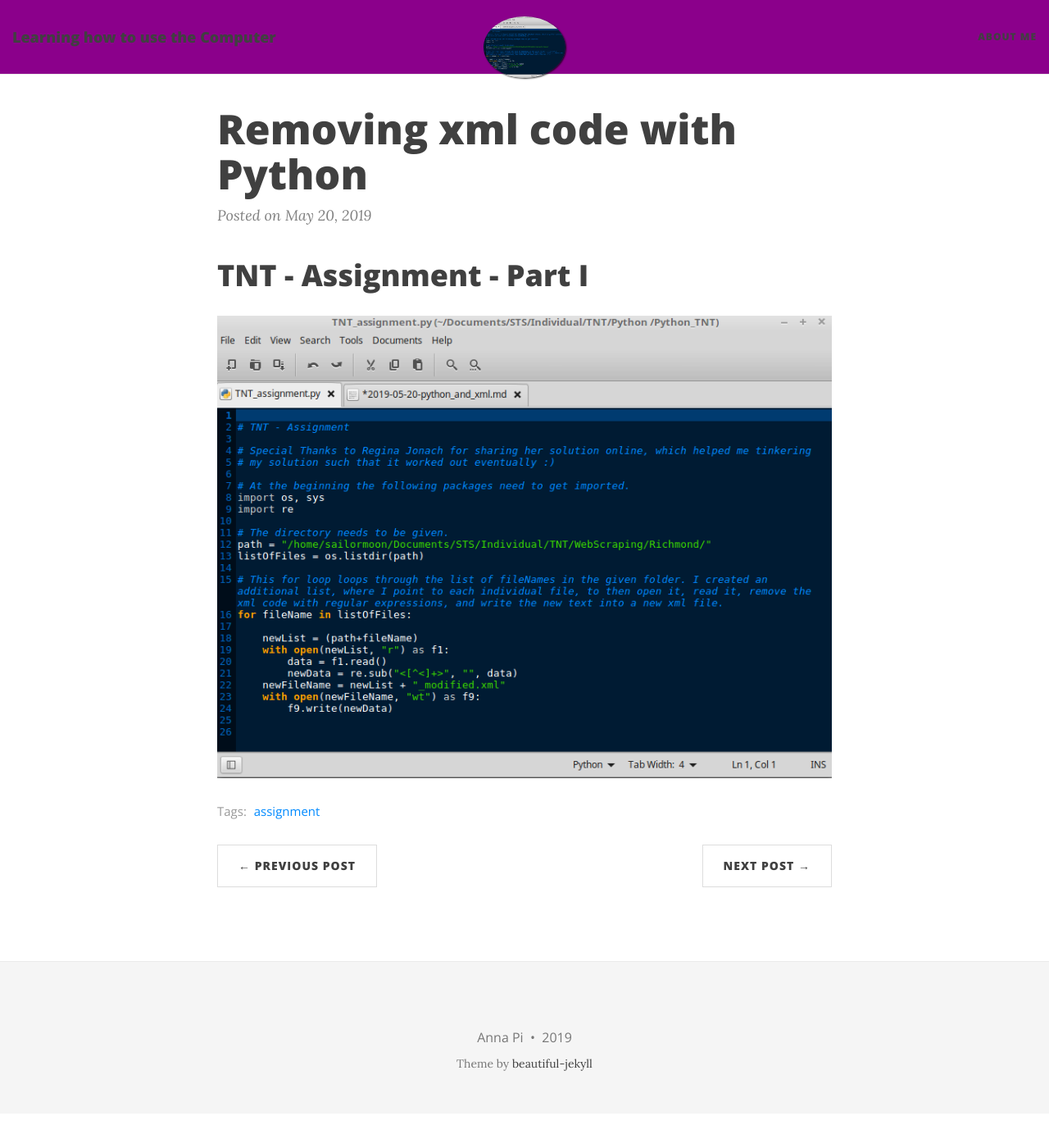
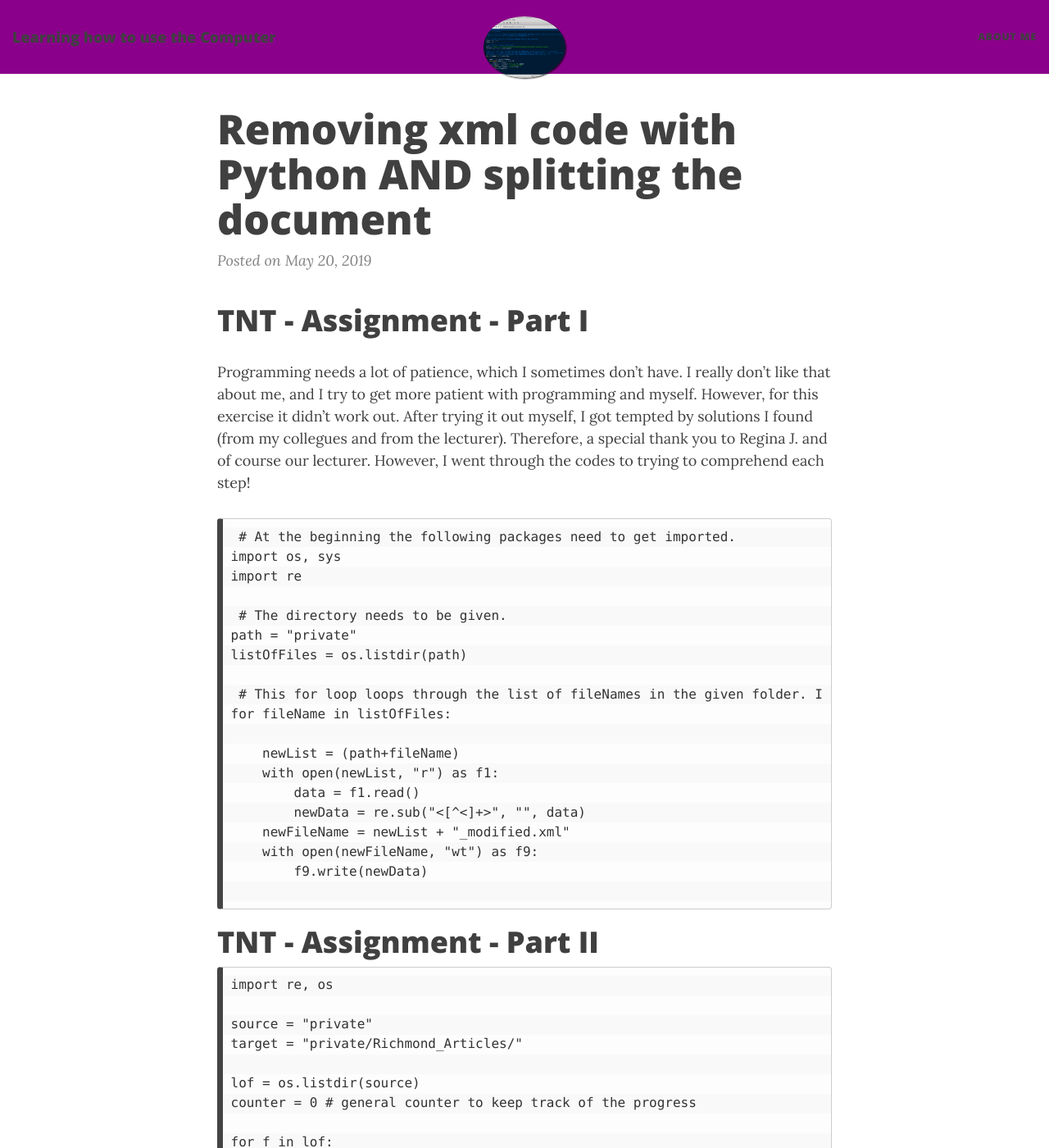
Before and after one commit to Anna-Pi/Anna-Pi.github.io, a Jekyll site: the page built from _posts/2019-05-20-python_and_xml.md, in a window 1280 px wide and 1400 px high. Shown: the whole window at 82% size. Built offline with Jekyll 4.4.1, drawn with Linux system fonts in a browser that asks for light colours; nearby versions of some CDN libraries; some of the changed text lies outside the part shown.

Commit message:
hopefully doing a good quotation

```diff
--- a/_posts/2019-05-20-python_and_xml.md
+++ b/_posts/2019-05-20-python_and_xml.md
@@ -1,12 +1,104 @@
 ---
 layout: post
-title: Removing xml code with Python
+title: Removing xml code with Python AND splitting the document
 image: /img/python_1.png
 tags: [assignment]
 ---
 
 # TNT - Assignment - Part I
 
+Programming needs a lot of patience, which I sometimes don't have. I really don't like that about me, and I try to get more patient with programming and myself. However, for this exercise it didn't work out. After trying it out myself, I got tempted by solutions I found (from my collegues and from the lecturer). Therefore, a special thank you to Regina J. and of course our lecturer. However, I went through the codes to trying to comprehend each step!
+
+~~~~
+ # At the beginning the following packages need to get imported.
+import os, sys
+import re
+
+ # The directory needs to be given.
+path = "private"
+listOfFiles = os.listdir(path)
+
+ # This for loop loops through the list of fileNames in the given folder. I created an additional list, where I point to each individual file, to then open it, read it, remove the xml code with regular expressions, and write the new text into a new xml file.
+for fileName in listOfFiles:
+
+    newList = (path+fileName)
+    with open(newList, "r") as f1:
+        data = f1.read()
+        newData = re.sub("<[^<]+>", "", data)
+    newFileName = newList + "_modified.xml"
+    with open(newFileName, "wt") as f9:
+        f9.write(newData)
+
+~~~~
 
 
-![Learn Python](/img/python_1.png "Code")
+# TNT - Assignment - Part II
+
+~~~~
+import re, os
+
+source = "private"
+target = "private/Richmond_Articles/"
+
+lof = os.listdir(source)
+counter = 0 # general counter to keep track of the progress
+
+for f in lof:
+    if f.startswith("dltext"): # fileName test
+        with open(source + f, "r") as f1:  #, encoding="utf8"
+            text = f1.read()
+
+            # try to find the date
+            date = re.search(r'<date value="([\d-]+)"', text).group(1)
+
+            # splitting the issue into articles/items
+            split = re.split("<div3 ", text)
+
+            c = 0 # item counter
+            for s in split[1:]:
+                c += 1
+                s = "<div3 " + s # a step to restore the integrity of items
+                #input(s)
+
+                # try to find a unitType
+                try:
+                    unitType = re.search(r'type="([^\"]+)"', s).group(1)
+                except:
+                    unitType = "noType"
+                    print(s)
+
+                # try to find a header
+                try:
+                    header = re.search(r'<head>(.*)</head>', s).group(1)
+                    header = re.sub("<[^<]+>", "", header)
+                except:
+                    header = "NO HEADER"
+                    print("\nNo header found!\n")
+
+                text = re.sub("<[^<]+>", "", s)
+                text = re.sub(" +\n|\n +", "\n", text)
+                text = re.sub("\n+", ";;; ", text)
+
+                # generating necessary bits
+                fName = date+"_"+unitType+"_"+str(c)
+
+                itemID = "#ID: " + date+"_"+unitType+"_"+str(c)
+                dateVar   = "#DATE: " + date
+                unitType = "#TYPE: " + unitType
+                header = "#HEADER: " + header
+                text = "#TEXT: " + text
+
+                # creating a text variable
+                var = "\n".join([itemID,dateVar,unitType,header,text])
+                #input(var)
+
+                # saving
+                with open(target+fName+".txt", "w") as f9: # encoding="utf8"
+                    f9.write(var)
+
+        # count processed issues and print progress counter at every 100
+        counter += 1
+        if counter % 100 == 0:
+            print(counter)
+
+~~~~
```
